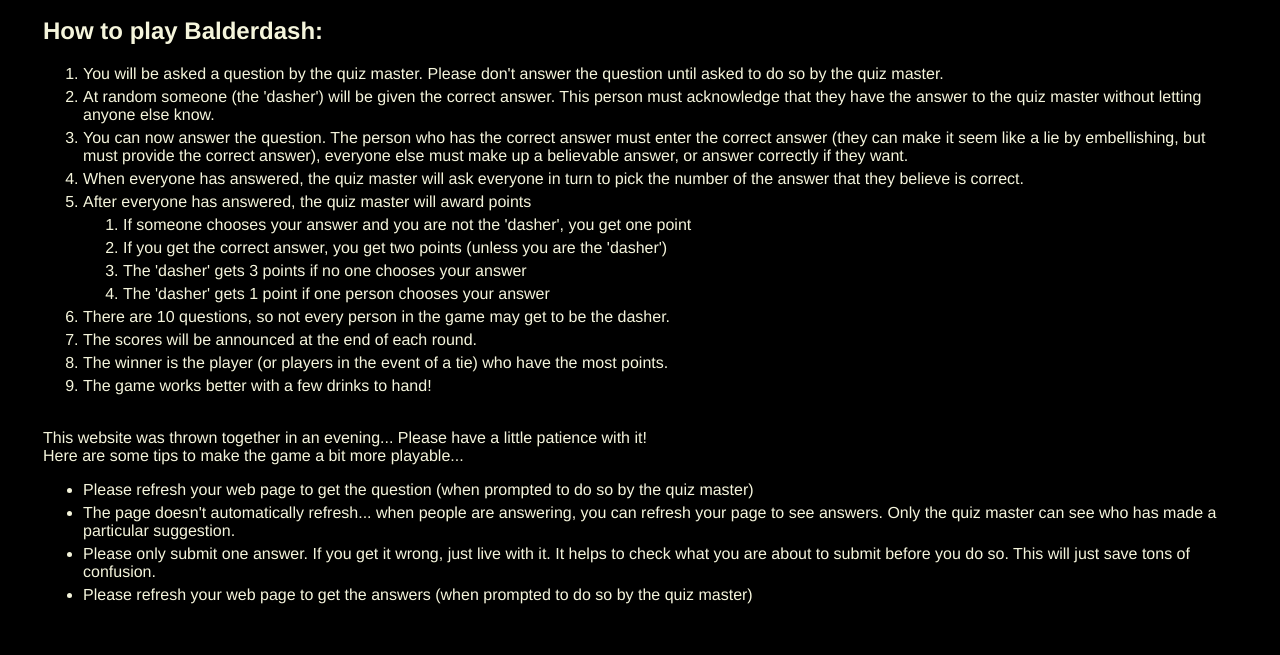
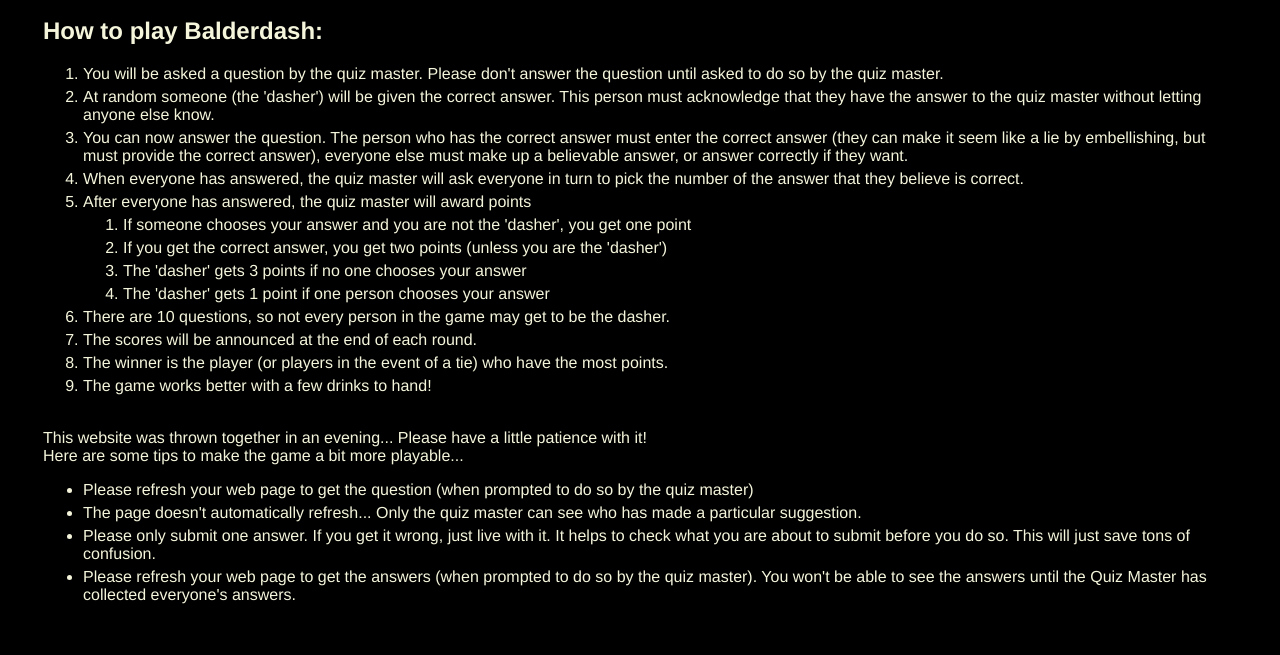
Before and after one commit to JasonJhuboo/balderdash, a website: page views/index.html in a window 1280 px wide. Both pictures are taken after a click on the button "Balderdash Rules". Shown: the part 128-783 px from the top of the page. Drawn offline with nearby package versions, Linux system fonts and the light colour scheme; no server answers.

Commit message:
Update index.html

```diff
--- a/views/index.html
+++ b/views/index.html
@@ -51,9 +51,9 @@
       Here are some tips to make the game a bit more playable...
       <ul>
         <li>Please refresh your web page to get the question (when prompted to do so by the quiz master)</li>
-        <li>The page doesn't automatically refresh... when people are answering, you can refresh your page to see answers. Only the quiz master can see who has made a particular suggestion.</li>
+        <li>The page doesn't automatically refresh... Only the quiz master can see who has made a particular suggestion.</li>
         <li>Please only submit one answer. If you get it wrong, just live with it. It helps to check what you are about to submit before you do so. This will just save tons of confusion.</li>
-        <li>Please refresh your web page to get the answers (when prompted to do so by the quiz master)</li>
+        <li>Please refresh your web page to get the answers (when prompted to do so by the quiz master). You won't be able to see the answers until the Quiz Master has collected everyone's answers.</li>
       </ul>
 
     </div>
```
